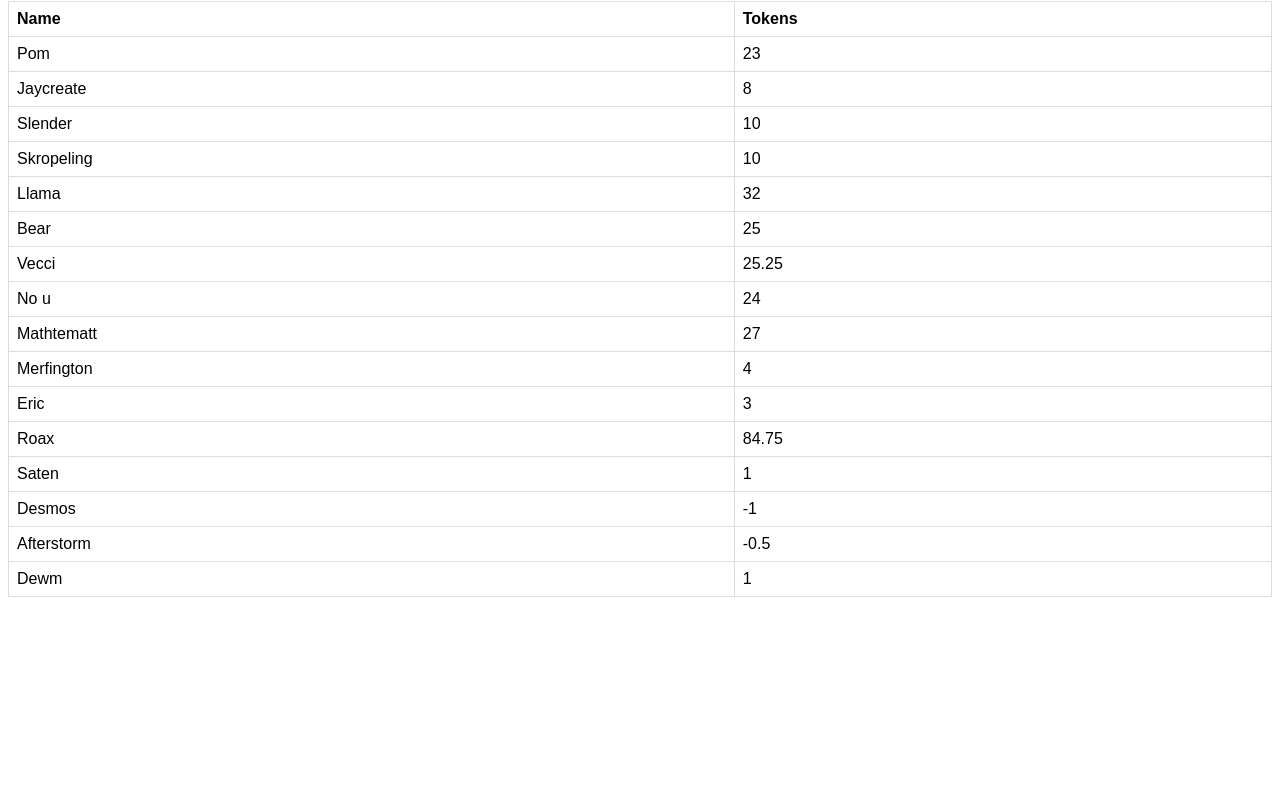
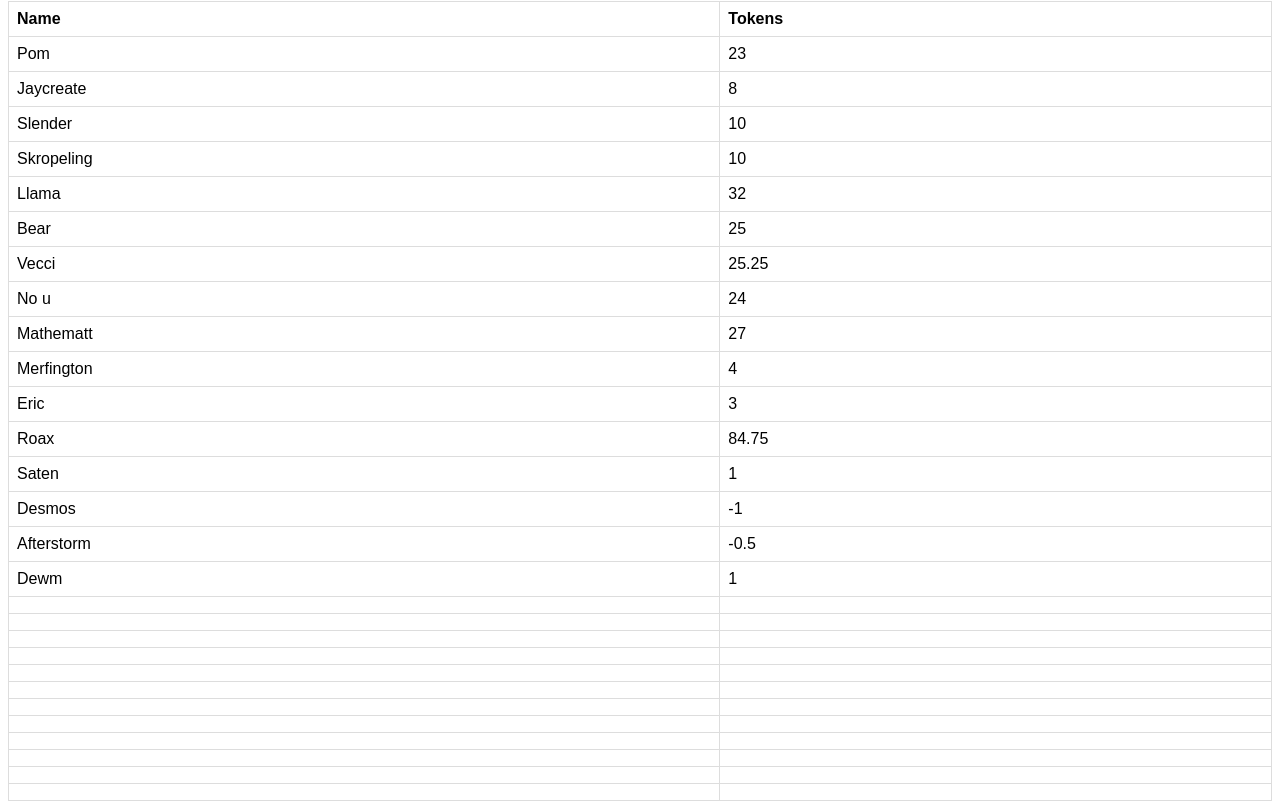
Before and after one commit to thebearslicer/tuusolBank, a plain HTML site: page index.html in a window 1280 px wide. Shown: the part 79-888 px from the top of the page. Before the commit the page ends 800 px from the top, so only its background shows below. Drawn offline with Linux system fonts and the light colour scheme.

Commit message:
Add files via upload

```diff
--- a/index.html
+++ b/index.html
@@ -46,7 +46,7 @@
                 <td>24</td>
             </tr>
             <tr>
-                <td>Mathtematt</td>
+                <td>Mathematt</td>
                 <td>27</td>
             </tr>
             <tr>
@@ -77,6 +77,54 @@
                 <td>Dewm</td>
                 <td>1</td>
             </tr>
+            <tr>
+                <td></td>
+                <td></td>
+            </tr>
+            <tr>
+                <td></td>
+                <td></td>
+            </tr>
+            <tr>
+                <td></td>
+                <td></td>
+            </tr>
+            <tr>
+                <td></td>
+                <td></td>
+            </tr>
+            <tr>
+                <td></td>
+                <td></td>
+            </tr>
+            <tr>
+                <td></td>
+                <td></td>
+            </tr>
+            <tr>
+                <td></td>
+                <td></td>
+            </tr>
+            <tr>
+                <td></td>
+                <td></td>
+            </tr>
+            <tr>
+                <td></td>
+                <td></td>
+            </tr>
+            <tr>
+                <td></td>
+                <td></td>
+            </tr>
+            <tr>
+                <td></td>
+                <td></td>
+            </tr>
+            <tr>
+                <td></td>
+                <td></td>
+            </tr>
 
         </table>
     </body>
```
